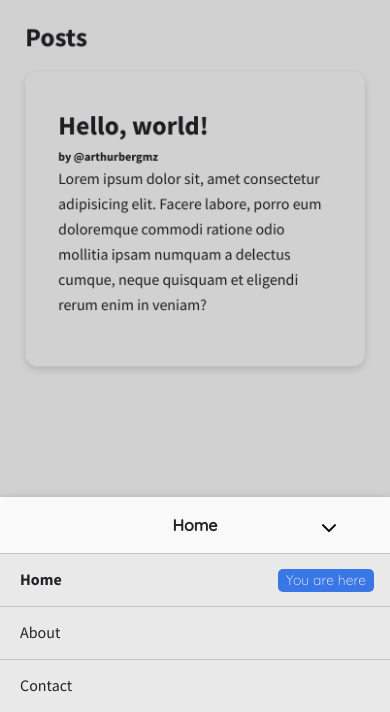
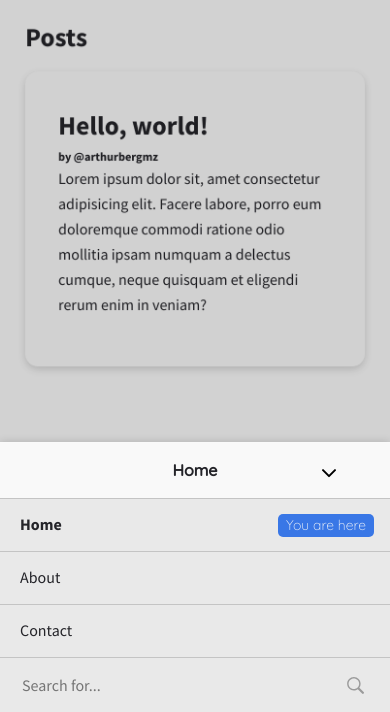
Before and after one commit to arthurbergmz/arthurbergmz.github.io, a website built with Parcel: page app/index.html in a window 390 px wide. Both pictures are taken after a click on the element "Home". Shown: the part 132-844 px from the top of the page. Built offline with nearby package versions, Linux system fonts and the light colour scheme.

Commit message:
:rocket: Add search input.

```diff
--- a/app/index.html
+++ b/app/index.html
@@ -23,6 +23,14 @@
             <li class="app-menu__body--current-route">Home</li>
             <li>About</li>
             <li>Contact</li>
+            <li class="app-menu__search">
+              <div class="app-menu__search__input">
+                <input type="text" placeholder="Search for..." />
+              </div>
+              <button class="app-menu__search__button" aria-label="Search button">
+                <img src="./static/icons/search.svg" height="18" />
+              </button>
+            </li>
           </ul>
         </div>
       </nav>
--- a/app/index.js
+++ b/app/index.js
@@ -1,8 +1,8 @@
 import './style/_build.scss'
 
-function getElementsByClass(elementClass) {
+function getElements(elementClass) {
   return elementClass.reduce((obj, clazz) => {
-    const el = document.getElementsByClassName(clazz)[0]
+    const el = document.querySelector(clazz)
     obj[clazz] = {
       click: (handler) => el.addEventListener('click', (event) => handler(event, el)),
       css: (property, value) => value === undefined ? el.style[property] : el.style[property] = value === null ? 0 : value,
@@ -28,12 +28,12 @@ function reactivity (initialState) {
   })
 }
 
-const appElements = getElementsByClass([
-  'app-wrapper', 'app-menu', 'app-menu__header', 'app-menu__back-button', 'app-menu__show-button', 'app-menu__body', 'app-menu__body-wrapper'
+const appElements = getElements([
+  '.app-wrapper', '.app-menu', '.app-menu__header', '.app-menu__back-button', '.app-menu__show-button', '.app-menu__body', '.app-menu__body-wrapper'
 ])
 
 const appProperties = Object.seal({
-  mobileMenuMaxHeight: appElements['app-menu__body'].el.getBoundingClientRect().height
+  mobileMenuMaxHeight: appElements['.app-menu__body'].el.getBoundingClientRect().height
 })
 
 const appState = reactivity({
@@ -41,28 +41,28 @@ const appState = reactivity({
     value: false,
     handler (_, value) {
       if (value) {
-        appElements['app-wrapper'].el.classList.add('app-wrapper--unfocused')
-        appElements['app-menu'].el.classList.add('app-menu--active')
-        appElements['app-menu__show-button'].el.classList.add('app-menu__show-button--show-less')
-        appElements['app-menu__body-wrapper'].css('max-height', appProperties.mobileMenuMaxHeight + 'px')
+        appElements['.app-wrapper'].el.classList.add('app-wrapper--unfocused')
+        appElements['.app-menu'].el.classList.add('app-menu--active')
+        appElements['.app-menu__show-button'].el.classList.add('app-menu__show-button--show-less')
+        appElements['.app-menu__body-wrapper'].css('max-height', appProperties.mobileMenuMaxHeight + 'px')
       } else {
-        appElements['app-wrapper'].el.classList.remove('app-wrapper--unfocused')
-        appElements['app-menu'].el.classList.remove('app-menu--active')
-        appElements['app-menu__show-button'].el.classList.remove('app-menu__show-button--show-less')
-        appElements['app-menu__body-wrapper'].css('max-height', 0)
+        appElements['.app-wrapper'].el.classList.remove('app-wrapper--unfocused')
+        appElements['.app-menu'].el.classList.remove('app-menu--active')
+        appElements['.app-menu__show-button'].el.classList.remove('app-menu__show-button--show-less')
+        appElements['.app-menu__body-wrapper'].css('max-height', 0)
       }
     }
   }
 })
 
-appElements['app-menu__header'].click((e, self) => {
+appElements['.app-menu__header'].click((e, self) => {
   if (e.target !== self) {
     return e.preventDefault()
   }
   appState.menuOpen = !appState.menuOpen
 })
 
-appElements['app-menu'].click((e, self) => {
+appElements['.app-menu'].click((e, self) => {
   if (e.target !== self) {
     return e.preventDefault()
   }
--- a/app/style/_app.scss
+++ b/app/style/_app.scss
@@ -38,7 +38,7 @@ body {
     }
 
     &__wrapper {
-      position: absolute;
+      position: fixed;
       width: 100%;
       background-color: $colors-white;
       border-top: 1px solid $colors-light-gray;
@@ -108,6 +108,30 @@ body {
         & + li {
           border-top: 1px solid rgba(0, 0, 0, 0.16);
         }
+      }
+    }
+
+    &__search {
+      display: flex;
+      justify-content: space-between;
+
+      &__input {
+        display: inline-block;
+        flex: 1;
+
+        input {
+          background: none;
+          border: none;
+          width: 100%;
+          height: 100%;
+        }
+      }
+
+      &__button {
+        display: inline-block;
+        background: none;
+        border: none;
+        opacity: 0.33;
       }
     }
 
```
Also changed, not shown: app/static/icons/search.svg (added).
